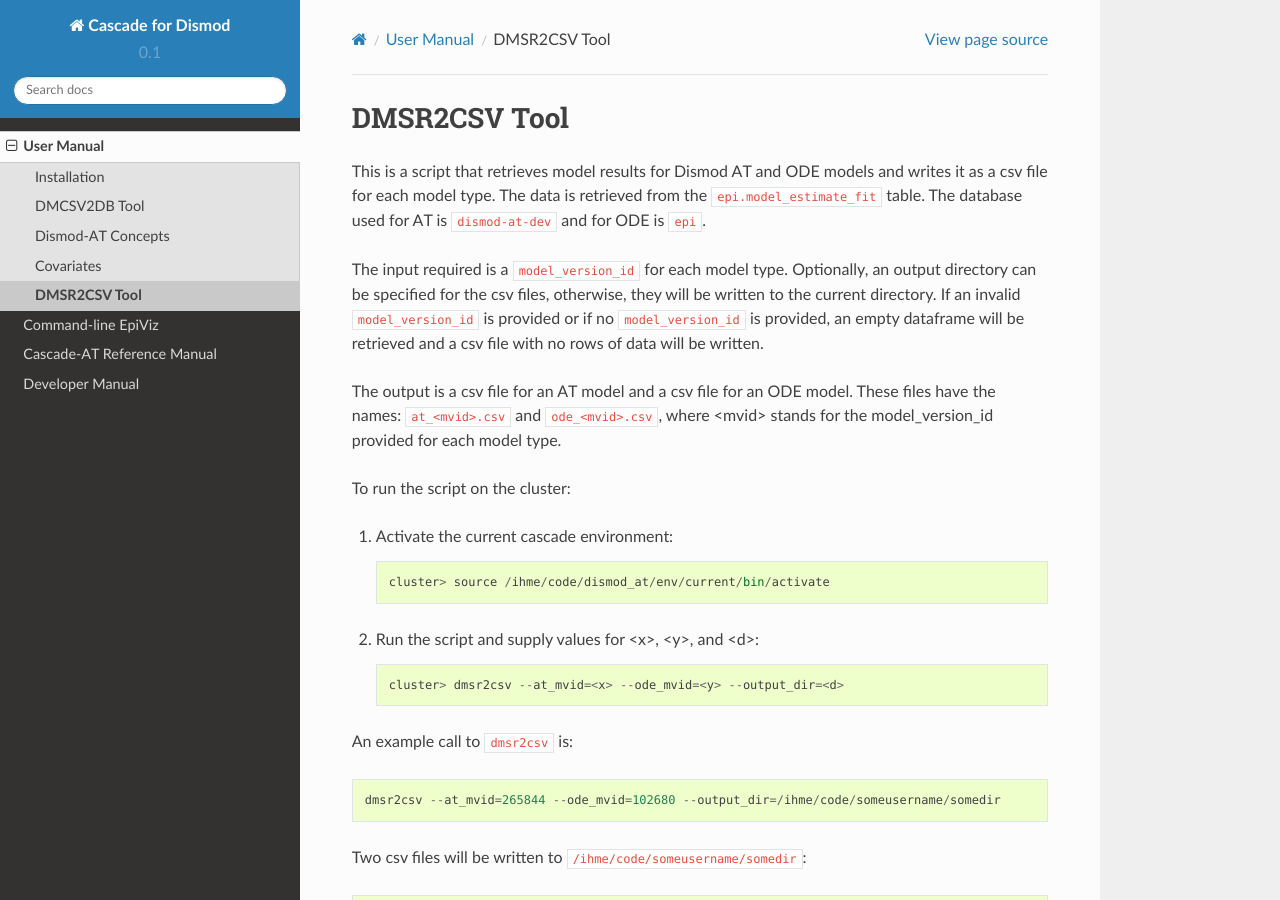
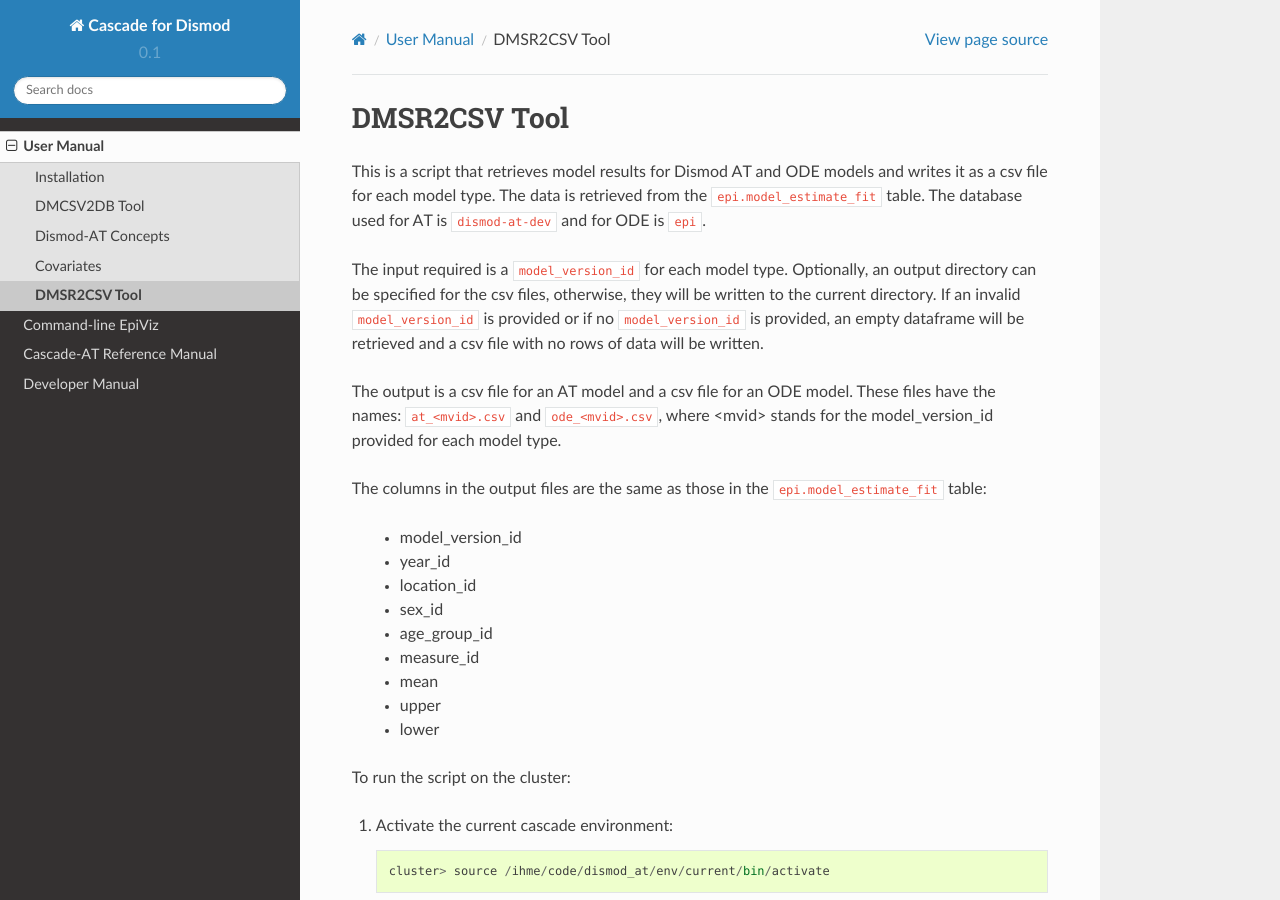
Before and after one commit to ihmeuw/cascade-at, a Sphinx documentation site: the page built from docs/user/dmsr2csv.rst, in a window 1280 px wide and 900 px high. Built offline with Sphinx 7.4.7 and the Read the Docs theme 2.0.0, drawn with Linux system fonts in a browser that asks for light colours.

Commit message:
added column names

```diff
--- a/docs/user/dmsr2csv.rst
+++ b/docs/user/dmsr2csv.rst
@@ -15,6 +15,19 @@ a csv file with no rows of data will be written.
 The output is a csv file for an AT model and a csv file for an ODE model.
 These files have the names: ``at_<mvid>.csv`` and ``ode_<mvid>.csv``, where <mvid>
 stands for the model_version_id provided for each model type.
+
+The columns in the output files are the same as those in the ``epi.model_estimate_fit``
+table:
+
+ * model_version_id
+ * year_id
+ * location_id
+ * sex_id
+ * age_group_id
+ * measure_id
+ * mean
+ * upper
+ * lower
 
 To run the script on the cluster:
 
```
